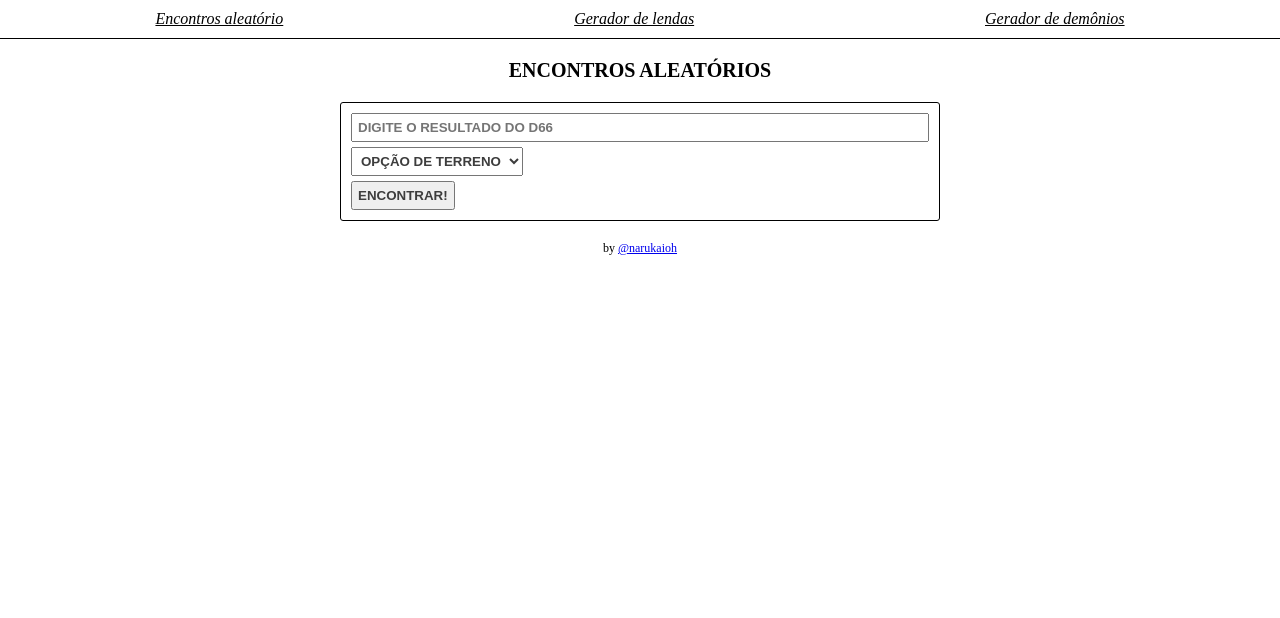
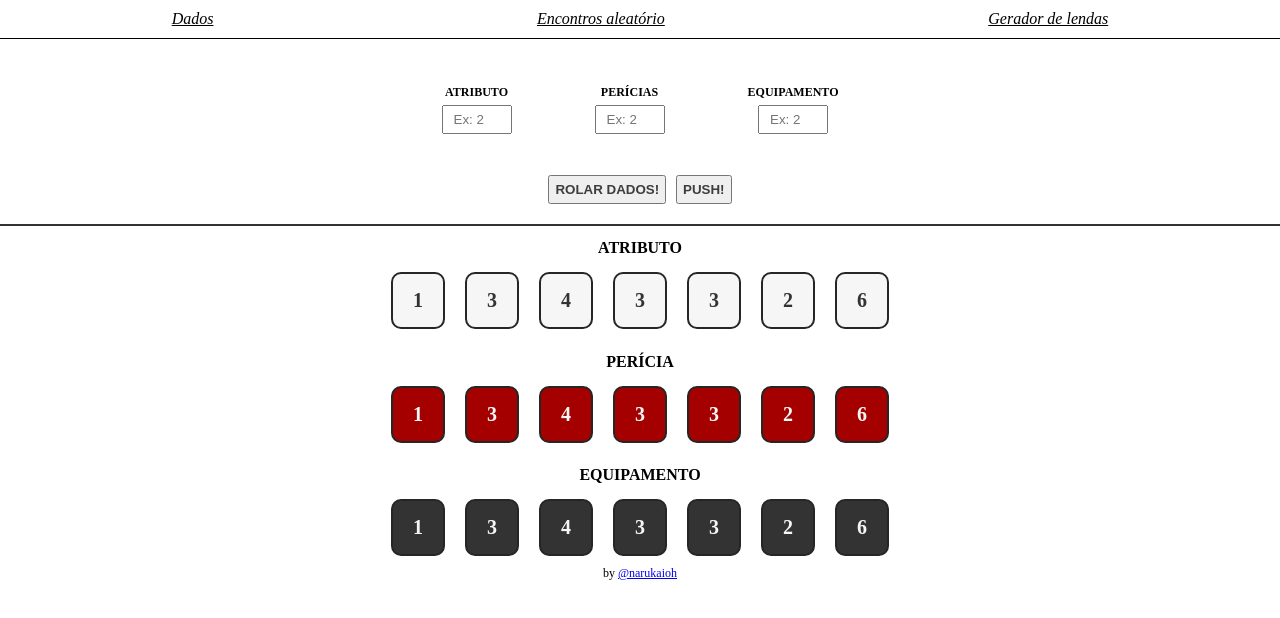
Before and after one commit to narukaioh/forbidden-tables, a React (Create React App) app: page /dices in a window 1280 px wide. Shown: the top 618 px of the page. Built offline with nearby package versions, Linux system fonts and the light colour scheme.

Commit message:
feat(dices): create design fot dices rolls page

```diff
--- /dev/null
+++ b/src/components/dice/index.css
@@ -0,0 +1,79 @@
+.dices-container,
+.dice-container {
+  display: flex;
+  flex-wrap: wrap;
+}
+
+.dices-container {flex-direction: column;}
+
+.dice-container {
+    align-items: center;
+    justify-content: center;
+}
+
+.paragraph-container { margin: 0; display: flex; justify-content: center; border-bottom: 2px solid #333; padding-bottom: 15px;  }
+.paragraph-container button {
+  margin: 5px;
+}
+.dice-component {
+  border: 2px solid #262626;
+  border-radius: 10px;
+  text-align: center;
+  margin: 10px;
+  padding: 15px 20px;
+  font-weight: bold;
+  font-size: 20px;
+  color: #f6f6f6;
+}
+
+.dice-component.white {
+  background: #f6f6f6;
+  color: #333;
+}
+
+.dice-component.black {
+  background: #333;
+}
+
+.dice-component.red {
+  background: #a40000;
+}
+
+.dices-header {
+  padding: 10px;
+  display: flex;
+  justify-content: space-around;
+  max-width: 500px;
+  margin: 0 auto;
+}
+
+.dices-header p {
+  display: flex;
+  justify-content: center;
+  align-items: center;
+  flex-direction: column;
+}
+
+.dices-header strong,
+.dices-header input {
+  display: block;
+}
+
+.dices-header strong {
+  margin-bottom: 5px;
+  text-transform: uppercase;
+  font-size: 12px;
+}
+
+.dices-header input {
+  margin-bottom: 10px;
+  padding: 5px 10px;
+  width: 70px;
+}
+
+.dices-container h2 {
+  text-align: center;
+  margin-bottom: 5px;
+  text-transform: uppercase;
+  font-size: 16px;
+}
--- /dev/null
+++ b/src/components/dice/index.js
@@ -0,0 +1,12 @@
+import { d6 } from '../../dices'
+import './index.css'
+
+const DiceComponent = ({ color, value }) => {
+  return (
+    <div className={`dice-component ${color}`}>
+      { value }
+    </div>
+  )
+}
+
+export default DiceComponent
--- a/src/components/menu/index.js
+++ b/src/components/menu/index.js
@@ -4,9 +4,10 @@ import './menu.css'
 const Menu = () => {
   return (
     <ul className="menu">
+      <li><NavLink to="/dices">Dados</NavLink></li>
       <li><NavLink to="/encounters">Encontros aleatório</NavLink></li>
       <li><NavLink to="/legend">Gerador de lendas</NavLink></li>
-      <li><NavLink to="/demons">Gerador de demônios</NavLink></li>
+      { /* <li><NavLink to="/demons">Gerador de demônios</NavLink></li> */ }
     </ul>
   )
 }
--- /dev/null
+++ b/src/pages/dice-page.js
@@ -0,0 +1,47 @@
+import DiceComponent from '../components/dice'
+import PageDefault from './page-default'
+
+const DicePage = () => {
+  return (
+    <PageDefault>
+
+      <header className="dices-header">
+        <p>
+          <strong>Atributo</strong>
+          <input type="number" placeholder="Ex: 2, 3" />
+        </p>
+
+        <p>
+          <strong>Perícias</strong>
+          <input type="number" placeholder="Ex: 2, 3" />
+        </p>
+        <p>
+          <strong>Equipamento</strong>
+          <input type="number" placeholder="Ex: 2, 3" />
+        </p>
+      </header>
+
+      <p className="paragraph-container">
+        <button type="button">Rolar dados!</button>
+        <button type="button">Push!</button>
+      </p>
+
+      <div className="dices-container">
+        <h2>Atributo</h2>
+        <div className="dice-container">
+          {[1,3,4,3,3,2,6].map(number => <DiceComponent color="white" value={number} /> )}
+        </div>
+        <h2>Perícia</h2>
+        <div className="dice-container">
+          {[1,3,4,3,3,2,6].map(number => <DiceComponent color="red" value={number} /> )}
+        </div>
+        <h2>Equipamento</h2>
+        <div className="dice-container">
+          {[1,3,4,3,3,2,6].map(number => <DiceComponent color="black" value={number} /> )}
+        </div>
+      </div>
+    </PageDefault>
+  )
+}
+
+export default DicePage
--- a/src/routes/config.js
+++ b/src/routes/config.js
@@ -1,11 +1,13 @@
 import EncounterPage from "../components/encounters/component"
 import LegendPage from '../components/legend'
 import DemonsPage from '../components/demons'
+import DicePage from '../pages/dice-page'
 
 export const ROUTES_CONFIG = [
   { privated: false, path: '/', component: EncounterPage },
   { privated: false, path: '/encounters', component: EncounterPage },
   { privated: false, path: '/legend', component: LegendPage },
+  { privated: false, path: '/dices', component: DicePage },
   { privated: false, path: '/demons', component: DemonsPage },
   { privated: false, path: '*', component: EncounterPage },
 ];
```
